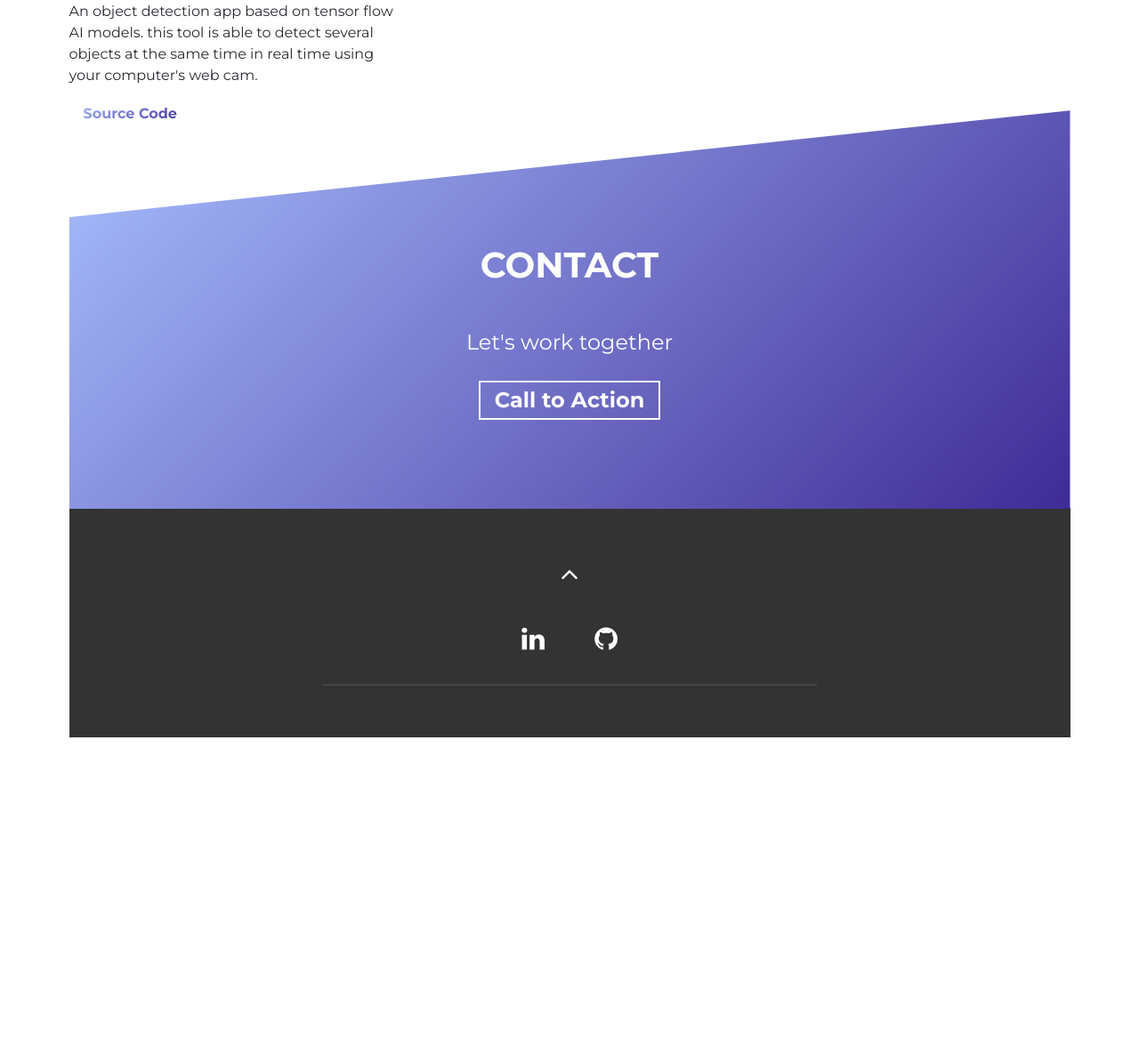
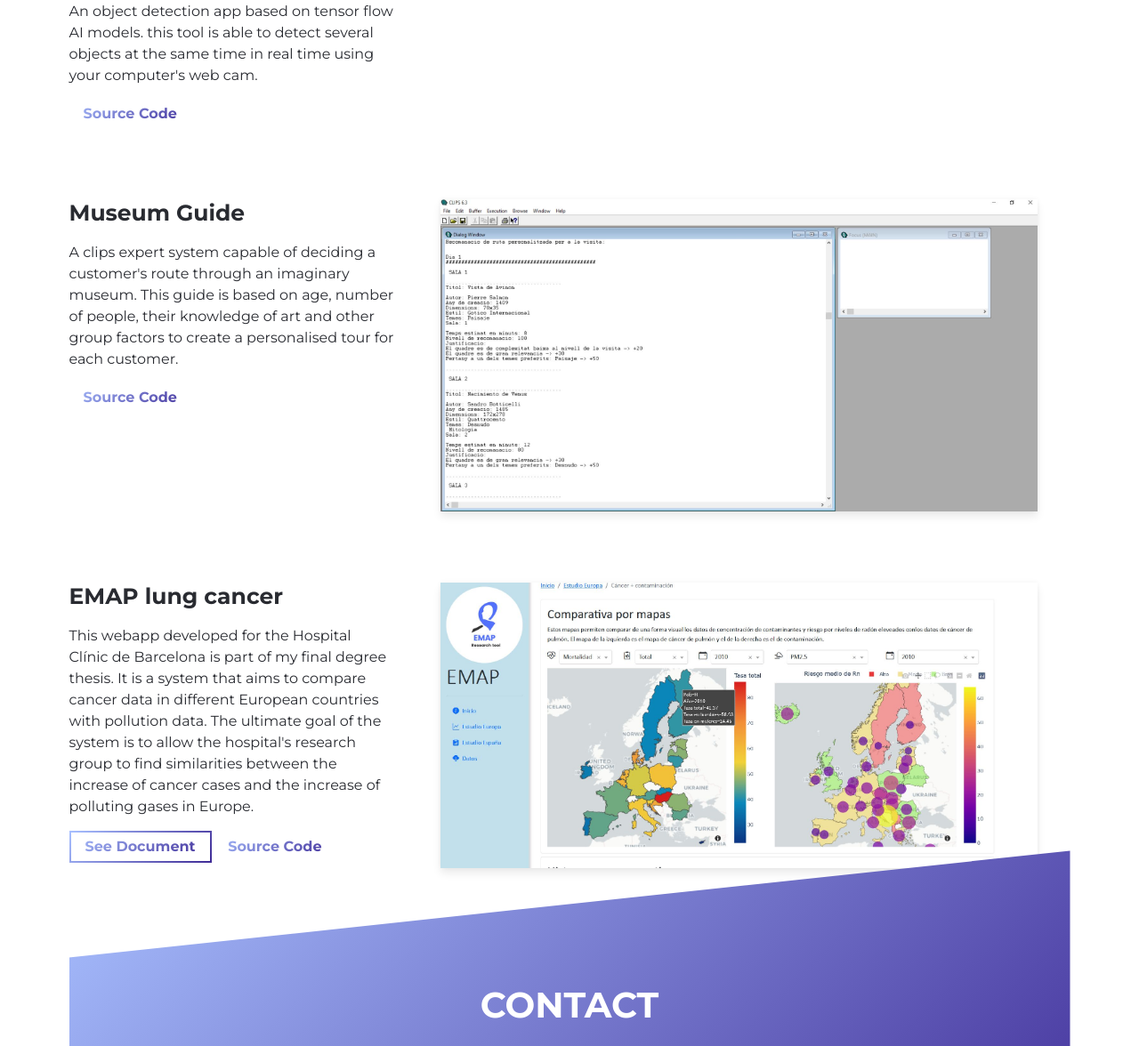
Before and after one commit to caravacaof/portfolio, a website built with Parcel: page simplefolio/src/index.html in a window 1280 px wide. Shown: the part 1712-2888 px from the top of the page at 89% size. Before the commit the page ends 2741 px from the top, so only its background shows below. Built offline with nearby package versions, Linux system fonts and the light colour scheme; files whose address does not match are found by name.

Commit message:
add projects

```diff
--- a/simplefolio/src/index.html
+++ b/simplefolio/src/index.html
@@ -9,9 +9,9 @@
     <!-- Todo: put here your site title -->
     <title>Gerard Caravaca | AI</title>
     <!-- Todo: add some coding keywords below - e.g: (javascript, yourusername, etc) -->
-    <meta name="keywords" content="[username], [name], skill" />
+    <meta name="keywords" content="caravacaOf, Gerard, AI Developer" />
     <!-- Todo: improve your SEO by adding a small description of you -->
-    <meta name="description" content="[Your name here] | Developer" />
+    <meta name="description" content="Gerard Caravaca | AI Developer" />
 
     <link
       rel="stylesheet"
@@ -152,7 +152,113 @@
             </div>
           </div>
           <!-- /END Project -->
+       <!-- Notice: each .row is a project -->
+       <div class="row">
+        <div class="col-lg-4 col-sm-12">
+          <div class="project-wrapper__text load-hidden">
+            <h3 class="project-wrapper__text-title">Museum Guide</h3>
+            <div>
+              <p class="mb-4">
+                A clips expert system capable of deciding a customer's route through an imaginary museum.
+                This guide is based on age, number of people, their knowledge of art and other
+                group factors to create a personalised tour for each customer.
+              </p>
+            </div>
+            <!--
+            <a
+              rel="noreferrer"
+              target="_blank"
+              class="cta-btn cta-btn--hero"
+              href="#!"
+            >
+              See Live
+            </a>
+            -->
+            <a
+              rel="noreferrer"
+              target="_blank"
+              class="cta-btn text-color-main"
+              href="https://github.com/caravacaof/Museum-guide"
+            >
+              Source Code
+            </a>
+          </div>
+        </div>
+        <div class="col-lg-8 col-sm-12">
+          <div class="project-wrapper__image load-hidden">
+            <a rel="noreferrer" href="https://github.com/caravacaof/Museum-guide" target="_blank">
+              <div
+                data-tilt
+                data-tilt-max="4"
+                data-tilt-glare="true"
+                data-tilt-max-glare="0.5"
+                class="thumbnail rounded js-tilt"
+              >
+                <img
+                  alt="Project Image"
+                  class="img-fluid"
+                  src="assets/project2.jpg"
+                />
+              </div>
+            </a>
+          </div>
+        </div>
+      </div>
+      <!-- /END Project -->
+       <!-- Notice: each .row is a project -->
+       <div class="row">
+        <div class="col-lg-4 col-sm-12">
+          <div class="project-wrapper__text load-hidden">
+            <h3 class="project-wrapper__text-title">EMAP lung cancer</h3>
+            <div>
+              <p class="mb-4">
+                This webapp developed for the Hospital Clínic de Barcelona is part of my final degree thesis.
+                It is a system that aims to compare cancer data in different European countries with pollution data.
+                The ultimate goal of the system is to allow the hospital's research group to find
+                similarities between the increase of cancer cases and the increase of polluting gases in Europe.
+              </p>
+            </div>
 
+            <a
+              rel="noreferrer"
+              target="_blank"
+              class="cta-btn cta-btn--hero"
+              href="assets/TFG.pdf"
+            >
+              See Document
+            </a>
+
+            <a
+              rel="noreferrer"
+              target="_blank"
+              class="cta-btn text-color-main"
+              href="https://github.com/caravacaof/EMAP_production"
+            >
+              Source Code
+            </a>
+          </div>
+        </div>
+        <div class="col-lg-8 col-sm-12">
+          <div class="project-wrapper__image load-hidden">
+            <a rel="noreferrer" href="https://github.com/caravacaof/EMAP_production" target="_blank">
+              <div
+                data-tilt
+                data-tilt-max="4"
+                data-tilt-glare="true"
+                data-tilt-max-glare="0.5"
+                class="thumbnail rounded js-tilt"
+              >
+                <img
+                  alt="Project Image"
+                  class="img-fluid"
+                  src="assets/project3.jpg"
+                />
+              </div>
+            </a>
+          </div>
+        </div>
+      </div>
+      <!-- /END Project -->
     <!-- **** Contact Section **** -->
     <section id="contact">
       <div class="container">
```
Also changed, not shown: simplefolio/src/assets/project2.jpg (added), simplefolio/src/assets/project3.jpg (added), 1 other file.
